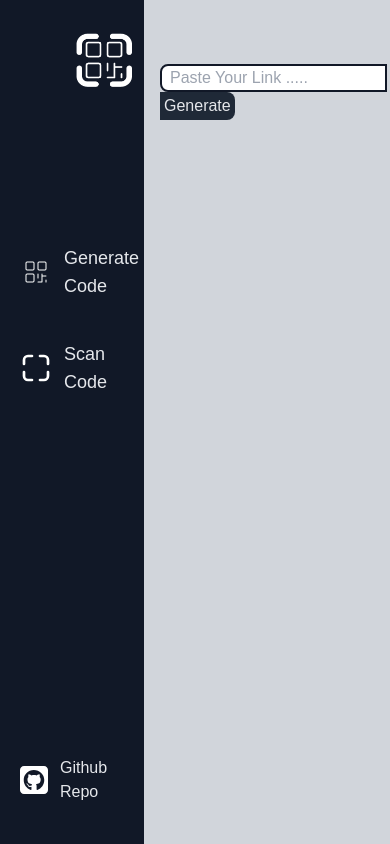
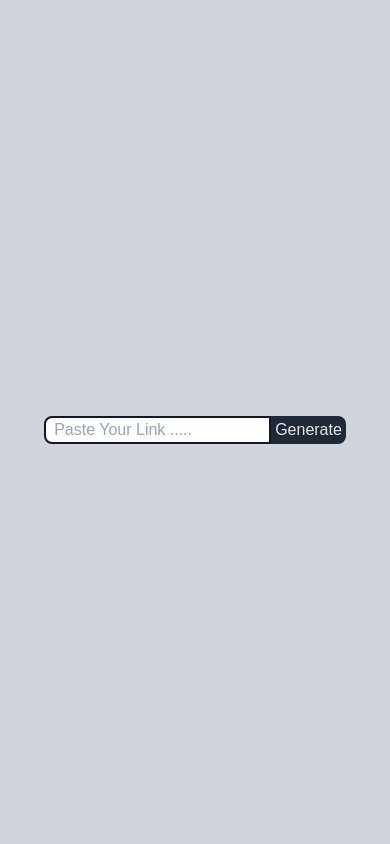
Before and after one commit to OlaiwonAbdullahi/QR-Scanner-generator, a React (Vite) app: page / in a window 390 px wide. Built offline with nearby package versions, Linux system fonts and the light colour scheme; a web font is replaced by a local one.

Commit message:
update App.tsx, Generator.tsx, Scanner.tsx and SideBar.tsx

```diff
--- a/src/App.tsx
+++ b/src/App.tsx
@@ -7,7 +7,7 @@ function App() {
   return (
     <div className="flex bg-gray-300">
       <Router>
-        <div className="basis-1/2">
+        <div className="">
           <SideBar />
         </div>
         <Routes>
--- a/src/components/Generator.tsx
+++ b/src/components/Generator.tsx
@@ -34,16 +34,16 @@ function Generator() {
   }
 
   return (
-    <div className="bg-gray-300 p-4">
+    <div className="bg-gray-300 h-screen flex flex-col justify-center items-center mx-auto pl-0">
       {generatedText && (
         <div id="qr-code" className="mt-10">
           <QRCode value={generatedText} fgColor="#0e0118" bgColor="#d8d8d7" />
         </div>
       )}
 
-      <div className="input-here mt-4">
+      <div className="input-here mt-4 flex">
         <input
-          className="border-gray-900 border-2 rounded-l-lg mt-8 h-7 text-gray-900 p-2"
+          className="border-gray-900 border-2 rounded-l-lg h-7 text-gray-900 p-2"
           placeholder="Paste Your Link ....."
           type="text"
           value={text}
--- a/src/components/Scanner.tsx
+++ b/src/components/Scanner.tsx
@@ -31,7 +31,7 @@ function Scanner() {
   }, []);
 
   return (
-    <div className="text-gray-900 bg-gray-300 flex flex-col justify-center h-96 w-96">
+    <div className="text-gray-900 bg-gray-300 flex flex-col justify-center h-96 w-96   mx-auto ">
       <div id="reader"></div>
       {scanResult && (
         <div className="mt-4 text-sm text-gray-950">
--- a/src/components/SideBar.tsx
+++ b/src/components/SideBar.tsx
@@ -6,7 +6,7 @@ import { Link } from "react-router-dom";
 
 function SideBar() {
   return (
-    <div className="bg-gray-900 w-36 sm:w-40 md:w-48 lg:w-64 h-screen mt-0 mb-0 ml-0 py-8 px-3 sm:px-6 flex flex-col justify-between">
+    <div className="bg-gray-900 w-36 sm:w-40 md:w-48 lg:w-64 h-screen mt-0 mb-0 ml-0 py-8 px-3 sm:px-6 md:flex md:flex-col justify-between hidden">
       <div>
         <div className="mb-20  items-center justify-center ml-16">
           <img src={logo} className="h-14 w-14"></img>
```
